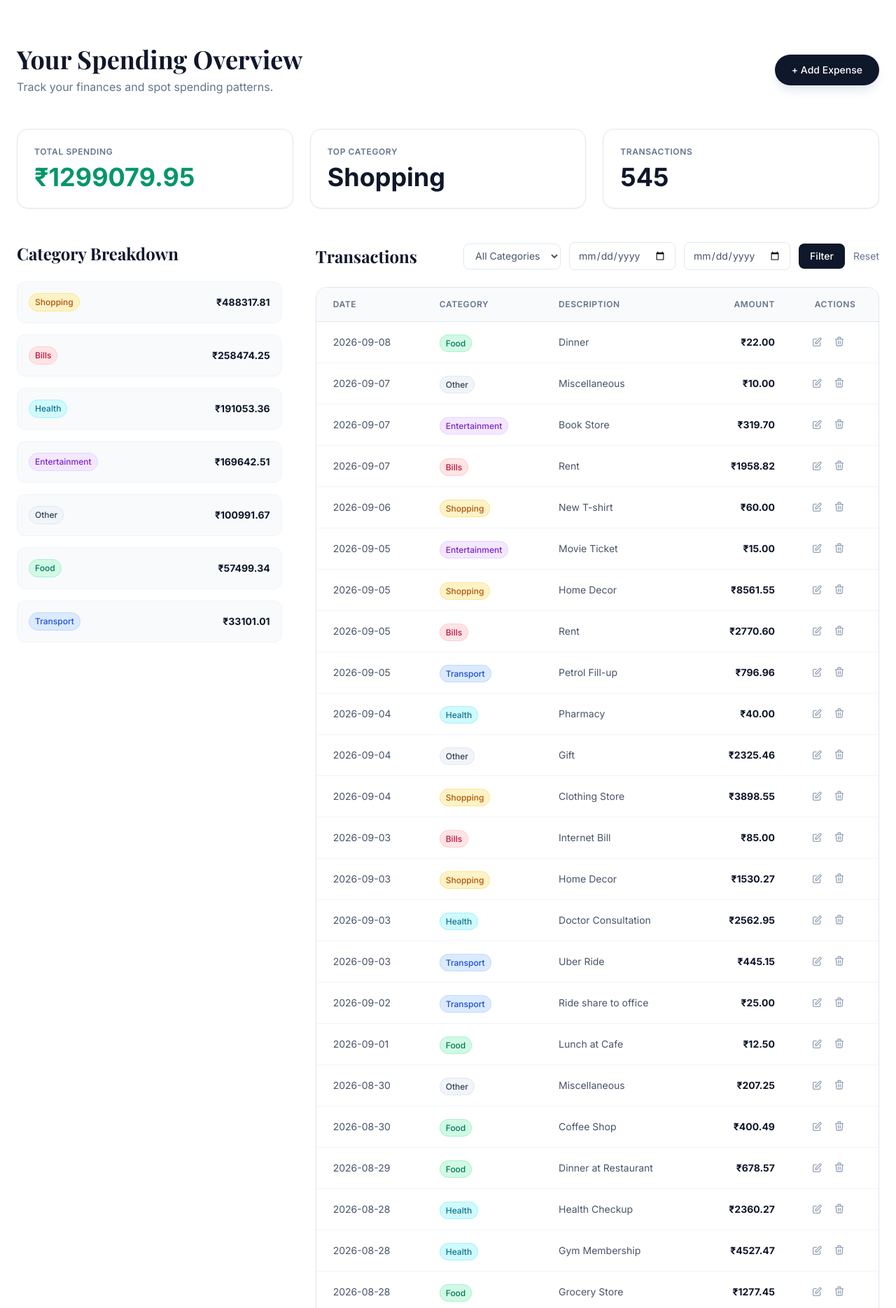
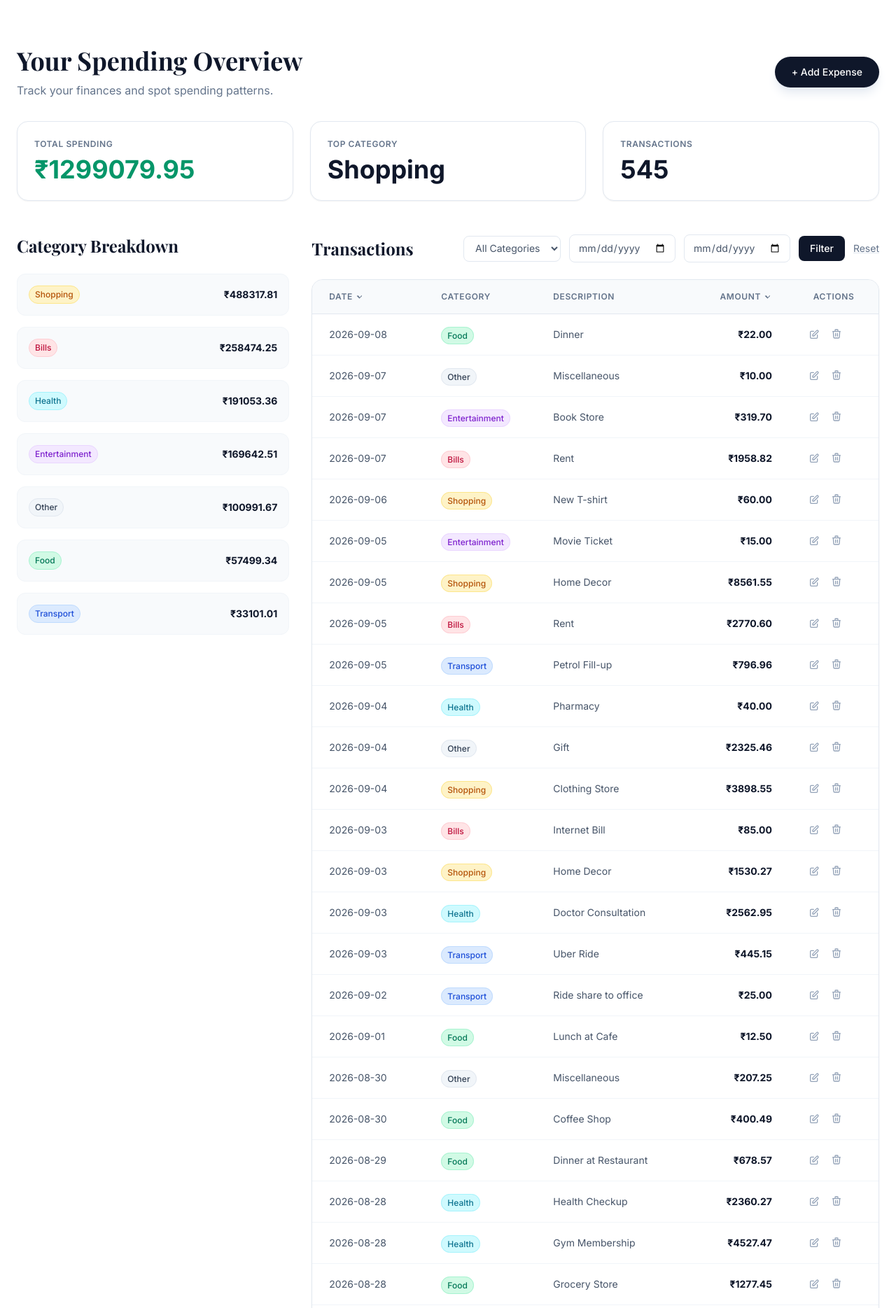
Before and after one commit to sdjr-domain/Expenses-Management, a Flask app: page /dashboard in a window 1280 px wide. Shown: the part 68-1937 px from the top of the page at 70% size. Run offline with Flask 3, Linux system fonts and the light colour scheme; a user stored in the database is signed in; data comes from the database, SQL or seed files in the repository; both versions use the stored data as it was after the commit; some libraries are stand-ins or nearby versions.

Commit message:
Fix edit/delete functionality and add amount/date sorting to dashboard
- Fixed missing imports and naming conflict for expense/category edit and delete routes
- Added dynamic category dropdown to expense edit form
- Implemented amount and date sorting on the dashboard
- Fixed layout shifting and text wrapping issues on the dashboard
- Updated templates for stability and visual consistency

Co-Authored-By: Claude Code <noreply@anthropic.com>

```diff
--- a/app.py
+++ b/app.py
@@ -1,6 +1,6 @@
 from flask import Flask, render_template, request, redirect, url_for, flash, session
 from werkzeug.security import generate_password_hash, check_password_hash
-from database.db import init_db, seed_db, get_db, get_user_by_email, get_user_by_id, get_spending_summary, get_category_totals, get_filtered_expenses, add_expense, delete_expense, update_expense, get_expense_by_id, add_category, get_user_categories, ensure_default_categories
+from database.db import init_db, seed_db, get_db, get_user_by_email, get_user_by_id, get_spending_summary, get_category_totals, get_filtered_expenses, add_expense, delete_expense, update_expense, get_expense_by_id, add_category, get_user_categories, ensure_default_categories, update_category, delete_category
 from functools import wraps
 
 # Category color mapping for the UI
@@ -115,10 +115,11 @@ def dashboard():
     category = request.args.get("category")
     start_date = request.args.get("start_date")
     end_date = request.args.get("end_date")
+    sort = request.args.get("sort")
 
     summary = get_spending_summary(user_id)
     categories = get_category_totals(user_id)
-    expenses = get_filtered_expenses(user_id, category, start_date, end_date)
+    expenses = get_filtered_expenses(user_id, category, start_date, end_date, sort)
     user_categories = get_user_categories(user_id)
 
     return render_template("dashboard.html", summary=summary, categories=categories, expenses=expenses, category_colors=CATEGORY_COLORS, user_categories=user_categories)
@@ -175,6 +176,7 @@ def add_expense():
 @login_required
 def edit_expense(id):
     user_id = session["user_id"]
+    user_categories = get_user_categories(user_id)
     with get_db() as db:
         expense = get_expense_by_id(db, id)
 
@@ -207,7 +209,7 @@ def edit_expense(id):
                 flash("An error occurred while updating the expense.", "error")
                 return redirect(url_for("edit_expense", id=id))
 
-    return render_template("edit_expense.html", expense=expense)
+    return render_template("edit_expense.html", expense=expense, user_categories=user_categories)
 
 
 @app.route("/categories")
@@ -275,7 +277,7 @@ def delete_category_route(id):
 
 @app.route("/expenses/<int:id>/delete", methods=["POST"])
 @login_required
-def delete_expense(id):
+def delete_expense_route(id):
     with get_db() as db:
         if delete_expense(db, id, session["user_id"]):
             flash("Expense deleted successfully.", "success")
--- a/templates/base.html
+++ b/templates/base.html
@@ -14,7 +14,7 @@
     </style>
     {% block head %}{% endblock %}
 </head>
-<body class="bg-white text-slate-900">
+<body class="bg-white text-slate-900 antialiased">
 
     <nav class="flex items-center justify-between px-6 py-4 max-w-7xl mx-auto">
         <a href="{{ url_for('landing') }}" class="flex items-center gap-2 text-lg font-semibold tracking-tight">
--- a/templates/dashboard.html
+++ b/templates/dashboard.html
@@ -3,13 +3,13 @@
 {% block title %}Dashboard — Spendly{% endblock %}
 
 {% block content %}
-<div class="max-w-7xl mx-auto px-6 py-8">
-    <header class="flex flex-col md:flex-row md:items-center justify-between mb-12 gap-4">
-        <div>
-            <h1 class="serif text-4xl text-slate-900 mb-2">Your Spending Overview</h1>
-            <p class="text-slate-500">Track your finances and spot spending patterns.</p>
+<div class="max-w-7xl mx-auto px-6 py-8 min-h-screen">
+    <header class="flex flex-col md:flex-row md:items-center justify-between mb-8 gap-4">
+        <div class="flex-shrink-0 max-w-xl w-full md:w-auto">
+            <h1 class="serif text-4xl text-slate-900 mb-2 leading-tight">Your Spending Overview</h1>
+            <p class="text-slate-500 leading-normal md:min-w-[300px]">Track your finances and spot spending patterns.</p>
         </div>
-        <a href="{{ url_for('add_expense') }}" class="bg-slate-900 text-white px-6 py-3 rounded-full text-sm font-medium hover:bg-slate-800 transition-all shadow-lg shadow-slate-200 flex items-center justify-center gap-2">
+        <a href="{{ url_for('add_expense') }}" class="bg-slate-900 text-white px-6 py-3 rounded-full text-sm font-medium hover:bg-slate-800 transition-all shadow-lg shadow-slate-200 flex items-center justify-center gap-2 shrink-0">
             <span>+ Add Expense</span>
         </a>
     </header>
@@ -30,7 +30,7 @@
         </div>
     </div>
 
-    <div class="grid grid-cols-1 lg:grid-cols-3 gap-12">
+    <div class="grid grid-cols-1 lg:grid-cols-3 gap-8">
         <!-- Category Breakdown -->
         <div class="lg:col-span-1">
             <h2 class="serif text-2xl text-slate-900 mb-6">Category Breakdown</h2>
@@ -68,35 +68,57 @@
             </div>
 
             <div class="bg-white border border-slate-200 rounded-2xl shadow-sm overflow-hidden">
-                <table class="w-full text-left border-collapse">
+                <table class="w-full table-fixed text-left border-collapse">
                     <thead>
                         <tr class="bg-slate-50 border-b border-slate-200">
-                            <th class="px-6 py-4 text-xs font-semibold text-slate-500 uppercase tracking-wider">Date</th>
-                            <th class="px-6 py-4 text-xs font-semibold text-slate-500 uppercase tracking-wider">Category</th>
+                            <th class="w-40 px-6 py-4 text-xs font-semibold text-slate-500 uppercase tracking-wider whitespace-nowrap">
+                                <a href="{{ url_for('dashboard', category=request.args.get('category'), start_date=request.args.get('start_date'), end_date=request.args.get('end_date'), sort='date_desc' if request.args.get('sort') == 'date_asc' else 'date_asc') }}" class="hover:text-slate-900 transition-colors inline-flex items-center gap-1">
+                                    Date
+                                    {% if request.args.get('sort') == 'date_asc' %}
+                                        <svg xmlns="http://www.w3.org/2000/svg" class="h-3 w-3" viewBox="0 0 20 20" fill="currentColor"><path fill-rule="evenodd" d="M5.293 9.707a1 1 0 010-1.414l4-4a1 1 0 011.414 0l4 4a1 1 0 01-1.414 1.414L10 7.414V15a1 1 0 11-2 0V7.414l-3.293 2.293a1 1 0 01-1.414 0z" clip-rule="evenodd" /></svg>
+                                    {% elif request.args.get('sort') == 'date_desc' %}
+                                        <svg xmlns="http://www.w3.org/2000/svg" class="h-3 w-3" viewBox="0 0 20 20" fill="currentColor"><path fill-rule="evenodd" d="M14.707 10.293a1 1 0 010 1.414l-4 4a1 1 0 01-1.414 0l-4-4a1 1 0 011.414-1.414L10 12.586V5a1 1 0 112 0v7.586l3.293 2.293a1 1 0 011.414 0z" clip-rule="evenodd" /></svg>
+                                    {% else %}
+                                        <svg xmlns="http://www.w3.org/2000/svg" class="h-3 w-3" viewBox="0 0 20 20" fill="currentColor"><path fill-rule="evenodd" d="M5.293 7.293a1 1 0 011.414 0L10 11.586l3.293-4.293a1 1 0 111.414 1.414l-5 5a1 1 0 01-1.414 0l-5-5a1 1 0 010-1.414z" clip-rule="evenodd" /></svg>
+                                    {% endif %}
+                                </a>
+                            </th>
+                            <th class="w-40 px-6 py-4 text-xs font-semibold text-slate-500 uppercase tracking-wider">Category</th>
                             <th class="px-6 py-4 text-xs font-semibold text-slate-500 uppercase tracking-wider">Description</th>
-                            <th class="px-6 py-4 text-xs font-semibold text-slate-500 uppercase tracking-wider text-right">Amount</th>
-                            <th class="px-6 py-4 text-xs font-semibold text-slate-500 uppercase tracking-wider text-center">Actions</th>
+                            <th class="w-40 px-6 py-4 text-xs font-semibold text-slate-500 uppercase tracking-wider text-right whitespace-nowrap">
+                                <a href="{{ url_for('dashboard', category=request.args.get('category'), start_date=request.args.get('start_date'), end_date=request.args.get('end_date'), sort='amount_desc' if request.args.get('sort') == 'amount_asc' else 'amount_asc') }}" class="hover:text-slate-900 transition-colors inline-flex items-center justify-end gap-1">
+                                    Amount
+                                    {% if request.args.get('sort') == 'amount_asc' %}
+                                        <svg xmlns="http://www.w3.org/2000/svg" class="h-3 w-3" viewBox="0 0 20 20" fill="currentColor"><path fill-rule="evenodd" d="M5.293 9.707a1 1 0 010-1.414l4-4a1 1 0 011.414 0l4 4a1 1 0 01-1.414 1.414L10 7.414V15a1 1 0 11-2 0V7.414l-3.293 2.293a1 1 0 01-1.414 0z" clip-rule="evenodd" /></svg>
+                                    {% elif request.args.get('sort') == 'amount_desc' %}
+                                        <svg xmlns="http://www.w3.org/2000/svg" class="h-3 w-3" viewBox="0 0 20 20" fill="currentColor"><path fill-rule="evenodd" d="M14.707 10.293a1 1 0 010 1.414l-4 4a1 1 0 01-1.414 0l-4-4a1 1 0 011.414-1.414L10 12.586V5a1 1 0 112 0v7.586l3.293 2.293a1 1 0 011.414 0z" clip-rule="evenodd" /></svg>
+                                    {% else %}
+                                        <svg xmlns="http://www.w3.org/2000/svg" class="h-3 w-3" viewBox="0 0 20 20" fill="currentColor"><path fill-rule="evenodd" d="M5.293 7.293a1 1 0 011.414 0L10 11.586l3.293-4.293a1 1 0 111.414 1.414l-5 5a1 1 0 01-1.414 0l-5-5a1 1 0 010-1.414z" clip-rule="evenodd" /></svg>
+                                    {% endif %}
+                                </a>
+                            </th>
+                            <th class="w-32 px-6 py-4 text-xs font-semibold text-slate-500 uppercase tracking-wider text-center">Actions</th>
                         </tr>
                     </thead>
                     <tbody class="divide-y divide-slate-100">
                         {% for expense in expenses %}
                         <tr class="hover:bg-slate-50 transition-colors">
-                            <td class="px-6 py-4 text-sm text-slate-600">{{ expense.date }}</td>
+                            <td class="px-6 py-4 text-sm text-slate-600 whitespace-nowrap">{{ expense.date }}</td>
                             <td class="px-6 py-4">
                                 <span class="text-xs font-medium px-2 py-1 rounded-full border {{ category_colors.get(expense.category, category_colors['Other']) }}">
                                     {{ expense.category }}
                                 </span>
                             </td>
-                            <td class="px-6 py-4 text-sm text-slate-600">{{ expense.description }}</td>
-                            <td class="px-6 py-4 text-sm font-bold text-slate-900 text-right">₹{{ "%.2f"|format(expense.amount) }}</td>
-                            <td class="px-6 py-4 text-center">
+                            <td class="px-6 py-4 text-sm text-slate-600 truncate">{{ expense.description }}</td>
+                            <td class="px-6 py-4 text-sm font-bold text-slate-900 text-right whitespace-nowrap">₹{{ "%.2f"|format(expense.amount) }}</td>
+                            <td class="px-6 py-4 text-center whitespace-nowrap">
                                 <div class="flex items-center gap-2">
                                     <a href="{{ url_for('edit_expense', id=expense.id) }}" title="Edit expense" class="text-slate-400 hover:text-emerald-600 transition-colors p-1">
                                         <svg xmlns="http://www.w3.org/2000/svg" class="h-4 w-4" fill="none" viewBox="0 0 24 24" stroke="currentColor" stroke-width="2">
                                             <path stroke-linecap="round" stroke-linejoin="round" d="M11 5H6a2 2 0 00-2 2v11a2 2 0 002 2h11a2 2 0 002-2v-5m-1.414-9.414a2 2 0 112.828 2.828L11.828 15H9v-2.828l8.586-8.586z" />
                                         </svg>
                                     </a>
-                                    <form action="{{ url_for('delete_expense', id=expense.id) }}" method="POST" onsubmit="return confirm('Are you sure you want to delete this expense?');" class="inline">
+                                    <form action="{{ url_for('delete_expense_route', id=expense.id) }}" method="POST" onsubmit="return confirm('Are you sure you want to delete this expense?');" class="inline">
                                         <button type="submit" title="Delete expense" class="text-slate-400 hover:text-red-500 transition-colors p-1">
                                             <svg xmlns="http://www.w3.org/2000/svg" class="h-4 w-4" fill="none" viewBox="0 0 24 24" stroke="currentColor" stroke-width="2">
                                                 <path stroke-linecap="round" stroke-linejoin="round" d="M19 7l-.867 12.142A2 2 0 0116.138 21H7.862a2 2 0 01-1.995-1.858L5 7m5 4v6m4-6v6m1-10V4a1 1 0 00-1-1h-4a1 1 0 00-1 1v3M4 7h16" />
```
Also changed, not shown: database/db.py (+14 -3 lines), templates/edit_expense.html (+3 -7 lines), spendly.db.
